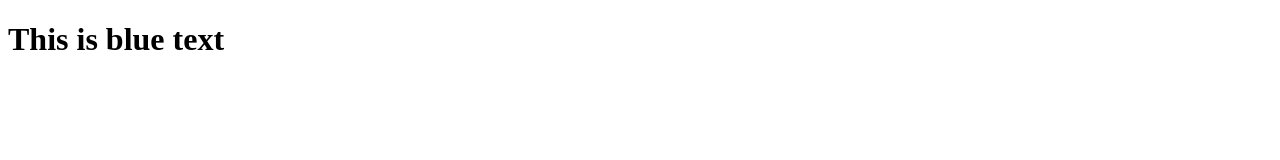
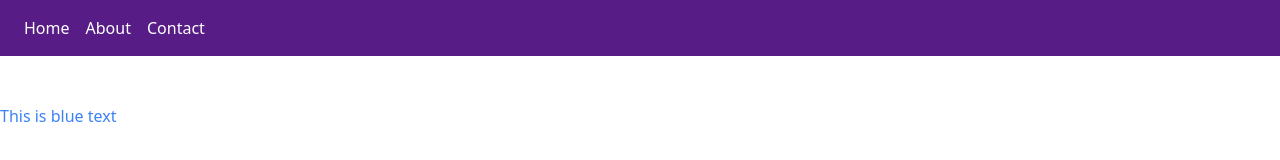
Before and after one commit to Mayank4315/Talwind_Projects, a plain HTML site: page index.html in a window 1280 px wide. Drawn offline with nearby package versions, Linux system fonts and the light colour scheme.

Commit message:
last commit

```diff
--- a/index.html
+++ b/index.html
@@ -4,11 +4,19 @@
     <meta charset="UTF-8">
     <meta http-equiv="X-UA-Compatible" content="IE=edge">
     <meta name="viewport" content="width=device-width, initial-scale=1.0">
+    <script src="https://cdn.tailwindcss.com"></script>
     <title>Tailwind-CSS</title>
 </head>
 <body>
+    <nav class="px-4 py-4 bg-purple-900 text-white">
+        <ul class="flex">
+            <li class="mx-2 cursor-pointer">Home</li>
+            <li class="mx-2 cursor-pointer">About</li>
+            <li class="mx-2 cursor-pointer">Contact</li>
+        </ul>
+    </nav>
     <div class="conatiner">
-        <h1 class="text-blue-500">
+        <h1 class="text-blue-500 my-12">
             This is blue text
         </h1>
     </div>
```
